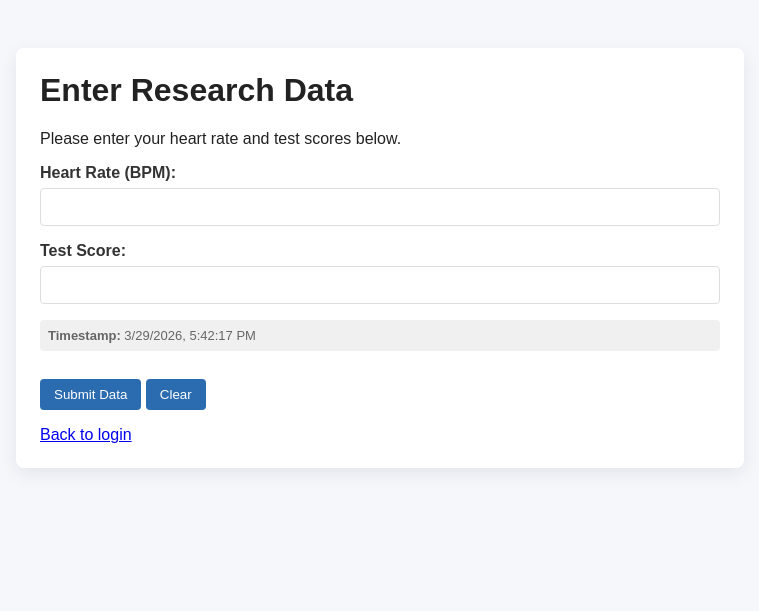
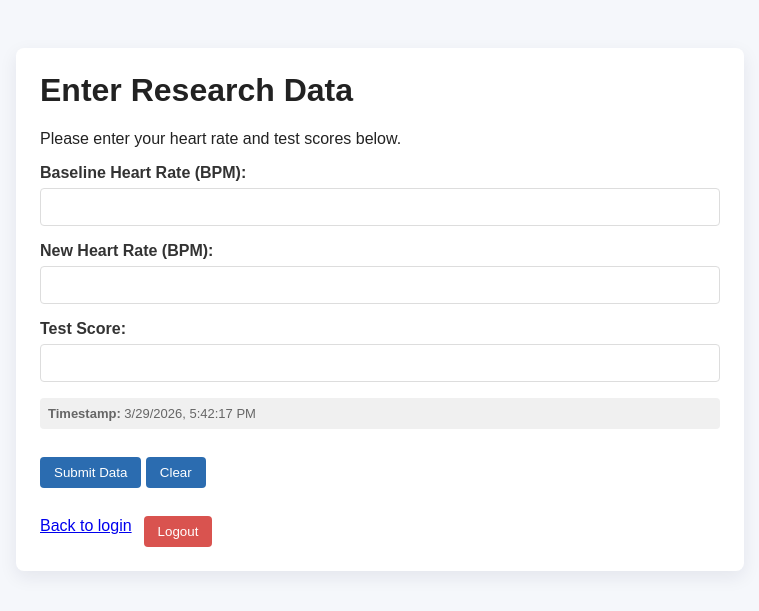
Before and after one commit to calebw318/CS499, a Flask app: page /enter_data.html in a window 1280 px wide. Shown: the top 611 px of the page, without its empty margins (260-1019 px from the left). Run offline with Flask 3, Linux system fonts and the light colour scheme; the visitor is signed in with stand-in values (Sample User, id 1).

Commit message:
Update enter_data.html to include baseline and new heart rate

```diff
--- a/templates/enter_data.html
+++ b/templates/enter_data.html
@@ -61,8 +61,13 @@
 
     <form id="dataForm">
       <div class="form-group">
-        <label for="heartRate">Heart Rate (BPM):</label>
-        <input type="number" id="heartRate" name="heartRate" min="0" max="300" step="1" required>
+        <label for="baselineHeartRate">Baseline Heart Rate (BPM):</label>
+        <input type="number" id="baselineHeartRate" name="baselineHeartRate" min="0" max="300" step="1" required>
+      </div>
+
+      <div class="form-group">
+        <label for="newHeartRate">New Heart Rate (BPM):</label>
+        <input type="number" id="newHeartRate" name="newHeartRate" min="0" max="300" step="1" required>
       </div>
 
       <div class="form-group">
@@ -79,7 +84,10 @@
     </form>
 
     <div id="message"></div>
-    <a href="/" style="margin-top: 16px; display: inline-block;">Back to login</a>
+    <div style="margin-top: 16px; display: flex; gap: 12px; align-items: center;">
+      <a href="/" style="display: inline-block;">Back to login</a>
+      <button type="button" onclick="logout()" style="padding: 8px 14px; background: #d9534f; color: #fff; border: none; border-radius: 4px; cursor: pointer;">Logout</button>
+    </div>
   </div>
 
   <script>
@@ -96,19 +104,22 @@
     document.getElementById('dataForm').addEventListener('submit', async function(e) {
       e.preventDefault();
 
-      const heartRate = document.getElementById('heartRate').value;
+      const baselineHeartRate = document.getElementById('baselineHeartRate').value;
+      const newHeartRate = document.getElementById('newHeartRate').value;
       const testScore = document.getElementById('testScore').value;
       const timestamp = new Date().toISOString();
 
       const data = {
         timestamp: timestamp,
-        heartRate: parseFloat(heartRate),
-        testScore: parseFloat(testScore)
+        baselineHeartRate: baselineHeartRate ? parseFloat(baselineHeartRate) : null,
+        newHeartRate: newHeartRate ? parseFloat(newHeartRate) : null,
+        testScore: testScore ? parseFloat(testScore) : null
       };
 
       try {
         const response = await fetch('/api/submit_data', {
           method: 'POST',
+          credentials: 'same-origin',
           headers: {
             'Content-Type': 'application/json'
           },
@@ -132,6 +143,11 @@
         document.getElementById('message').innerHTML = '<div class="error">Error: ' + error.message + '</div>';
       }
     });
+
+    async function logout() {
+      await fetch('/api/logout', { method: 'POST', credentials: 'same-origin' });
+      window.location.href = '/';
+    }
   </script>
 </body>
 </html>
```
